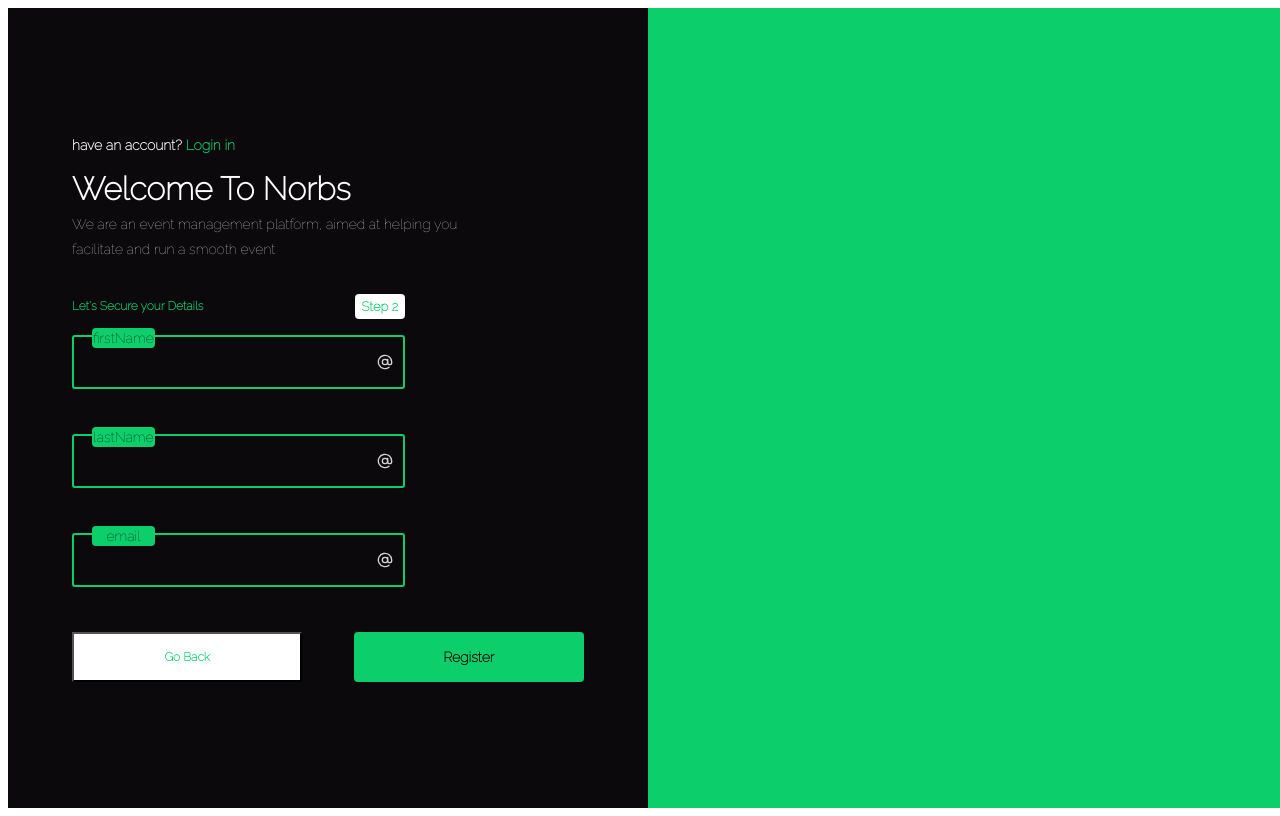
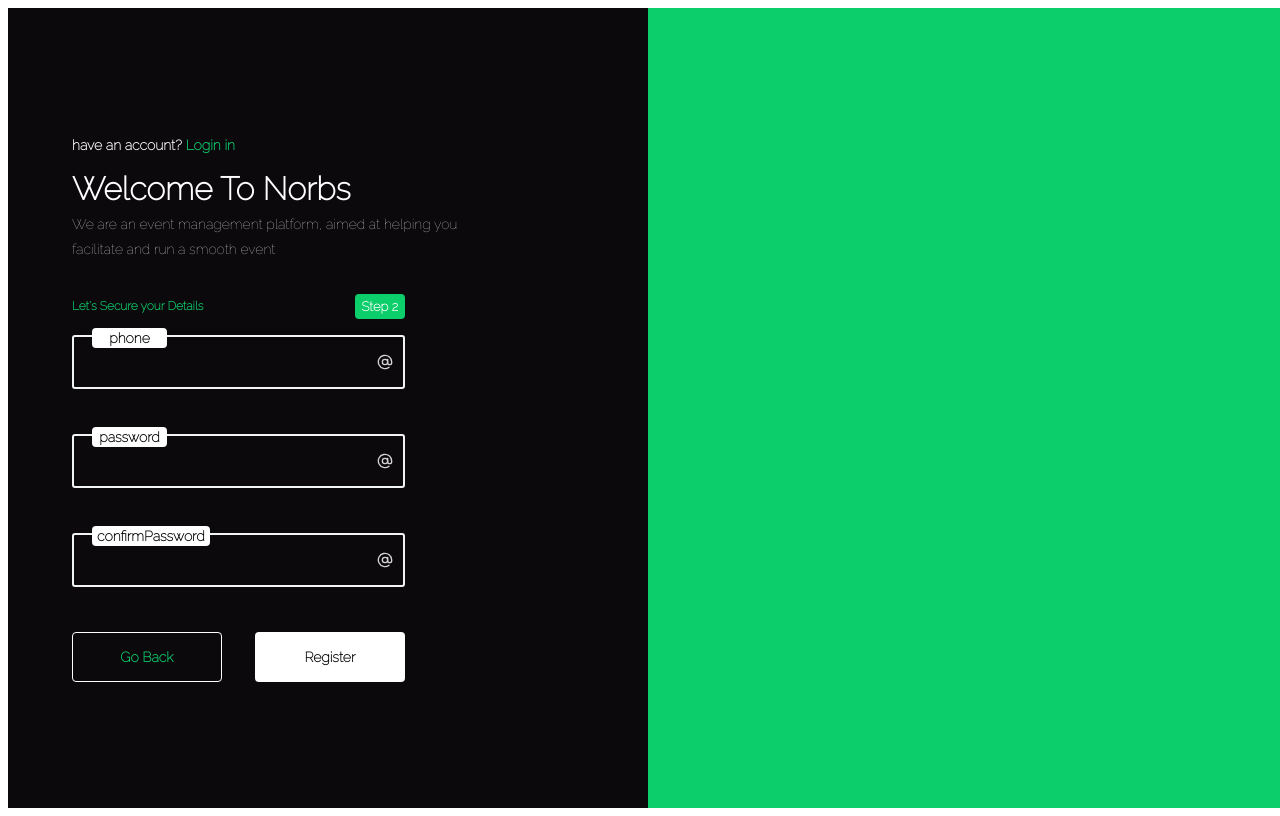
Before and after one commit to Aamaka/norb-event, a React (Create React App) app: page / in a window 1280 px wide. Both pictures are taken after a click on the button "Next Step". Built offline with nearby package versions, Linux system fonts and the light colour scheme; a web font is replaced by a local one.

Commit message:
my react

```diff
--- a/src/components/reusables/reusable.css
+++ b/src/components/reusables/reusable.css
@@ -1,6 +1,6 @@
 .input-container{
     height: 50px;
-    border: 2px solid var(--primary_green);
+    border: 2px solid #f1f4f2;;
     border-radius: 3px;
     display: flex;
     align-items: center;
@@ -9,9 +9,10 @@
     padding: 0 10px;
 }
 .label-container{
-    background-color: var(--primary_green);
+    background-color: white;
     height: 20px;
-    width: 63px;
+    min-width: 65px;
+    padding: 0 5px;
     border-radius: 4px;
     position: absolute;
     left: 18px;
@@ -20,6 +21,7 @@
     display: flex;
     justify-content: center;
     align-items: center;
+    font-weight: bold;
 
 }
 
@@ -41,6 +43,22 @@
     border: 2px solid var(--primary_green);
 }
 
+.input-container:focus-within > .input-container{
+    background-color: var(--primary_green);
+}
+
+
+.fieldError {
+    color: red;
+    font-size: 12px;
+    margin: 4px 0;
+}
+
+.noFieldError {
+    color: transparent;
+    margin: 4px 0;
+}
+
 .input-container img{
     height: 16px;
 }
--- a/src/views/authentication/Register.js
+++ b/src/views/authentication/Register.js
@@ -14,6 +14,7 @@ const Register = () => {
         firstName:{message:"", error: false},
         lastName:{message:"", error: false},
         email: {message:"", error: false},
+        phone: {message:"", error: false},
         password:{message:"", error: false},
         confirmPassword:{message:"", error: false},
       }
@@ -109,9 +110,9 @@ const Register = () => {
                     </StepContainer>}
 
                     {step === 2 && <StepContainer step={2} headTitle="Let's Secure your Details ">
-                       <Input text="text" handleChange={handleChange} icon={emailIcon} label="firstName" fieldError={fieldError}/>
-                       <Input text="text" handleChange={handleChange} icon={emailIcon} label="lastName" fieldError={fieldError}/>
-                       <Input text="text" handleChange={handleChange} icon={emailIcon} label="email" fieldError={fieldError}/>
+                       <Input text="text" handleChange={handleChange} icon={emailIcon} label="phone" fieldError={fieldError}/>
+                       <Input text="text" handleChange={handleChange} icon={emailIcon} label="password" fieldError={fieldError}/>
+                       <Input text="text" handleChange={handleChange} icon={emailIcon} label="confirmPassword" fieldError={fieldError}/>
 
                     </StepContainer>}
 
@@ -121,7 +122,7 @@ const Register = () => {
 
                     {step === 2 &&
                       <div style={
-                        {display: "flex", justifyContent: "space-between"}
+                        {display: "flex", justifyContent: "space-between", width: "65%"}
                       }>
 
                       <button onClick={()=> setStep(1)} style={{width: '45%'}} className="authentication-button-alternate">
--- a/src/views/authentication/authentication.css
+++ b/src/views/authentication/authentication.css
@@ -39,12 +39,13 @@
 }
 .authentication-button{
     border: unset;
-    background-color: var(--primary_green);
+    background-color: white;
     color: black;
     font-weight: bold;
     font-size: 14px;
     border-radius: 4px;
     height: 50px;
+    cursor: pointer;
 }
 
 
@@ -93,8 +94,8 @@
 
 .step-icon{
     height: min-content;
-    background-color: white;
-    color: var(--primary_green);
+    background-color: var(--primary_green);
+    color: white;
     font-weight: bold;
     font-size: 13px;
     width: 12%;
@@ -104,8 +105,11 @@
 }
 
 .authentication-button-alternate{
-    background-color: white;
+    background-color:transparent;
     color: var(--primary_green);
-    font-size: 12px;
+    border: 1px solid white;
+    border-radius: 4px;
+    font-size: 14px;
     font-weight: bold;
+    cursor: pointer;
 }
```
